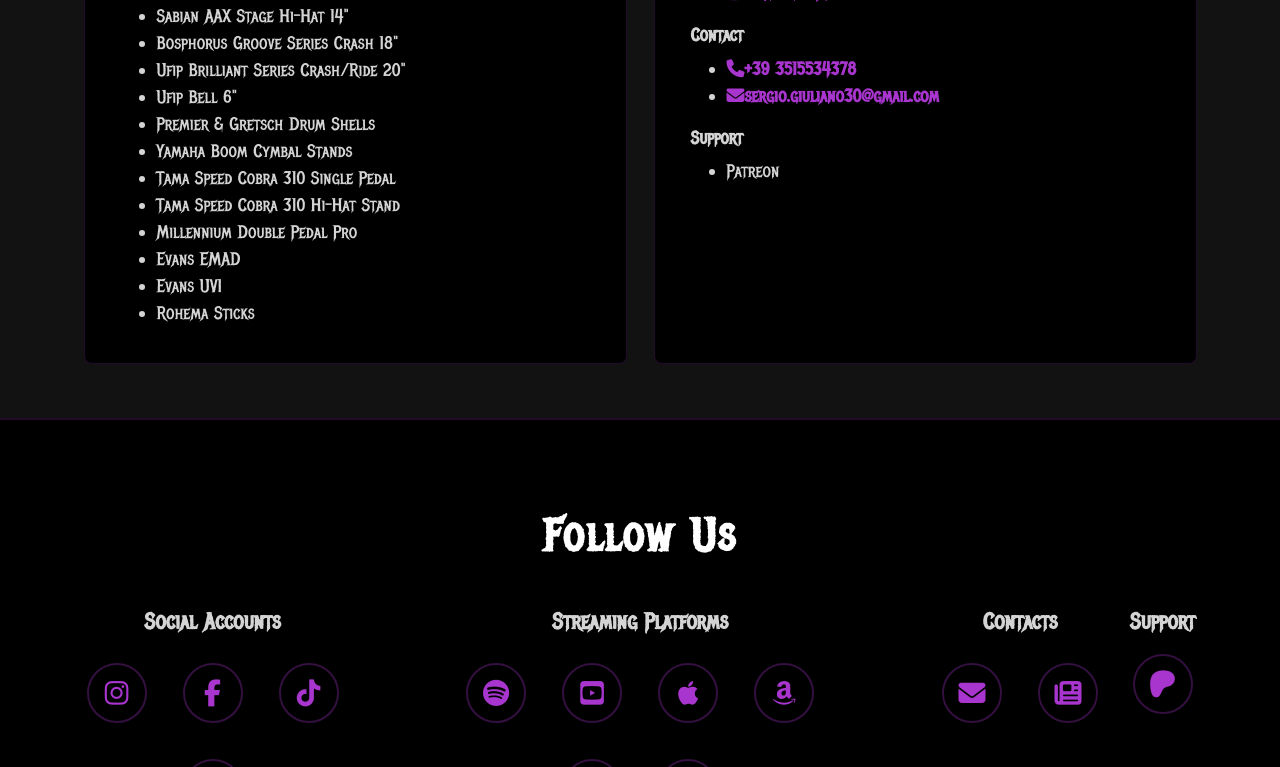
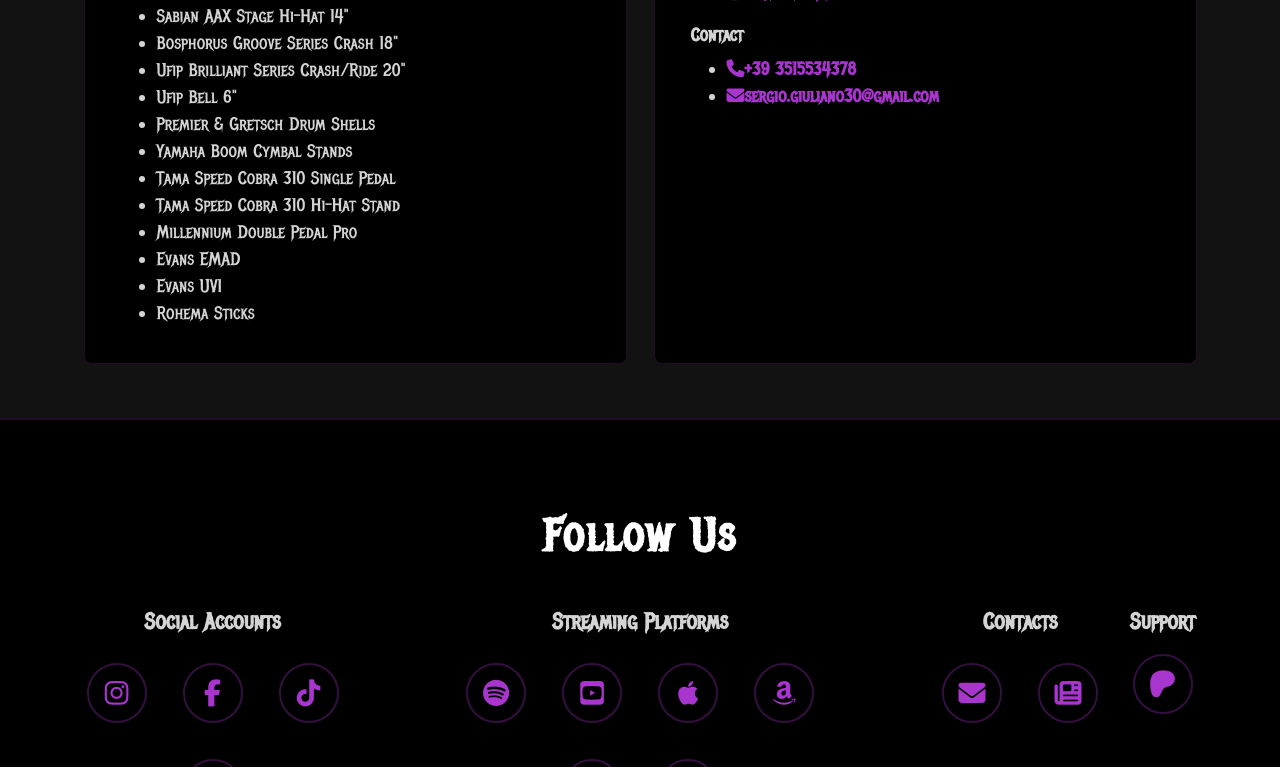
Before and after one commit to Metiria/metiria.github.io, a Jekyll site: the page built from sergio.html, in a window 1280 px wide and 900 px high, scrolled down 1972 px, cut to the strip 133-900 px from the top of the window. Built offline with Jekyll 4.4.1, drawn with Linux system fonts in a browser that asks for light colours; nearby versions of some CDN libraries.

Commit message:
Sergio removed patreon

```diff
--- a/sergio.html
+++ b/sergio.html
@@ -111,10 +111,6 @@
 						<li><a href="tel:+393515534378"><i class="fas fa-phone"></i>+39 3515534378</a></li>
 						<li><a href="mailto:sergio.giuliano30@gmail.com"><i class="fas fa-envelope"></i>sergio.giuliano30@gmail.com</a></li>
 					</ul>
-					<h4 class="mb-2 mt-3">Support</h4>
-					<ul class="mb-0">
-						<li>Patreon</li>
-					</ul>
 				</div>
 			</div>
 		</div>
```
